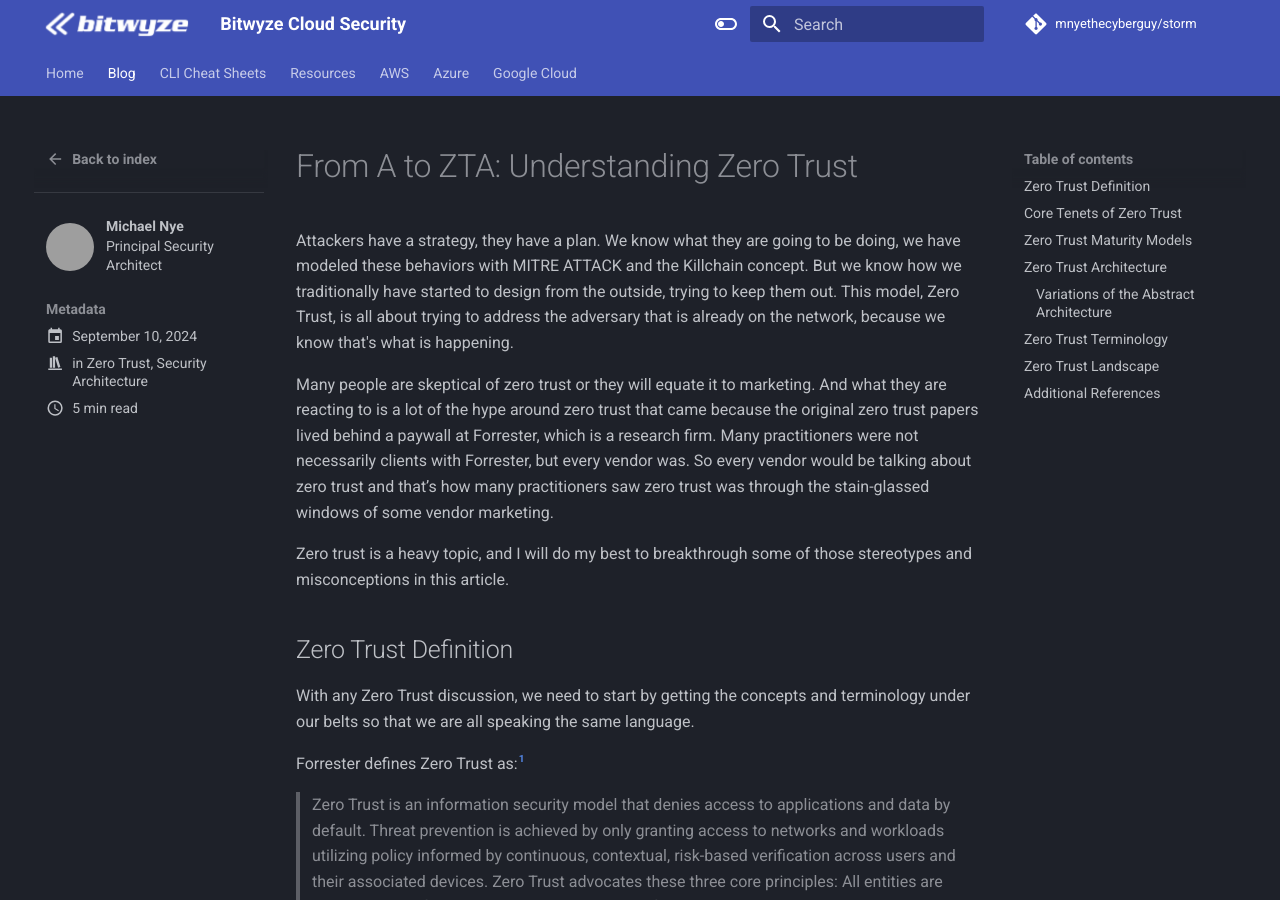
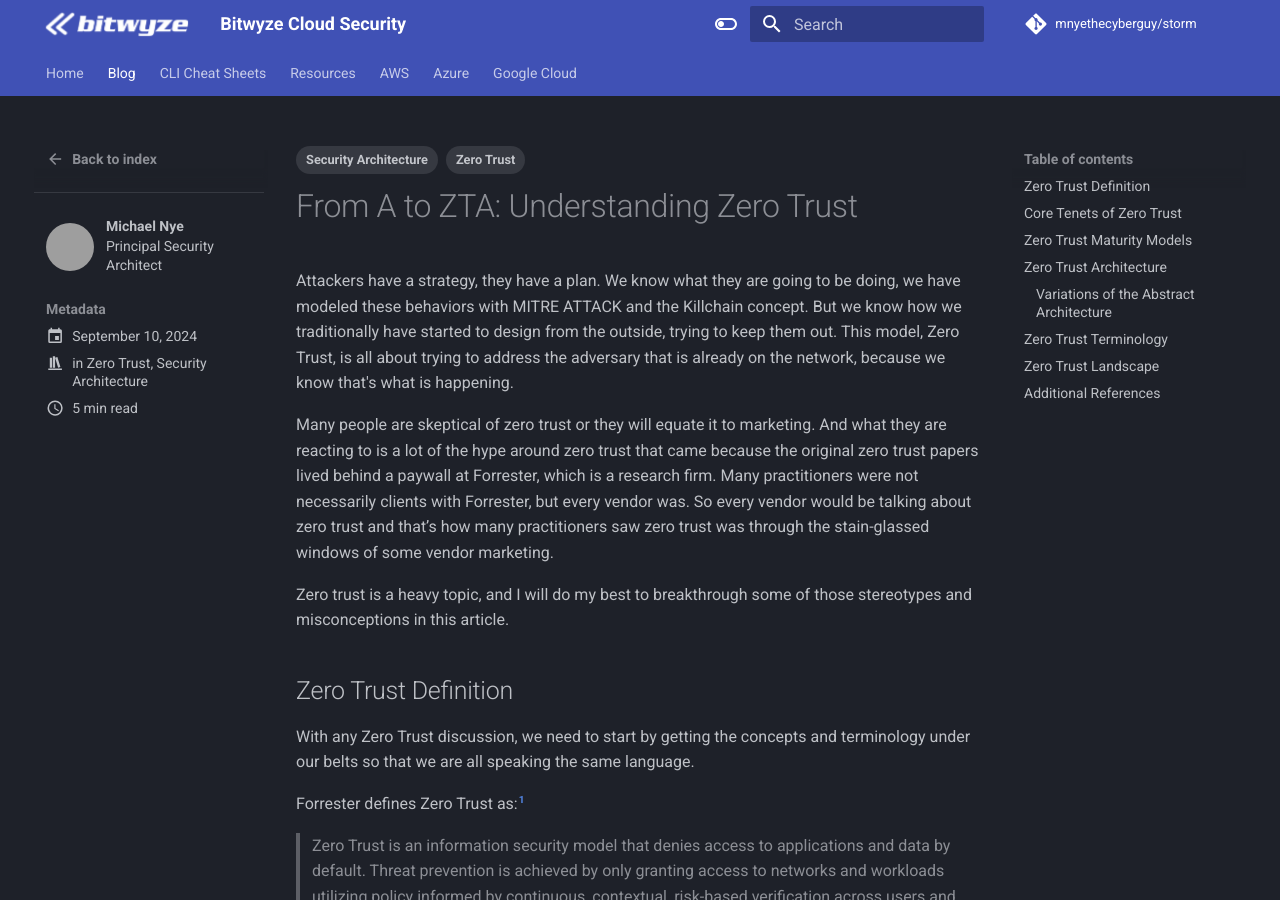
Before and after one commit to mnyethecyberguy/storm, an MkDocs documentation site: the page built from docs/blog/posts/zt-overview.md, in a window 1280 px wide and 900 px high. Built offline with MkDocs 1.6.1 and Material for MkDocs 9.7.7, drawn with Linux system fonts in a browser that asks for light colours; comment, search, counter and statistics services are not loaded; grey boxes are pictures that could not be loaded.

```diff
--- a/docs/blog/posts/zt-overview.md
+++ b/docs/blog/posts/zt-overview.md
@@ -4,6 +4,9 @@ date: 2024-09-10
 authors:
   - mnye
 categories:
+  - Zero Trust
+  - Security Architecture
+tags:
   - Zero Trust
   - Security Architecture
 ---
--- a/mkdocs.yml
+++ b/mkdocs.yml
@@ -43,6 +43,7 @@ extra_css:
 plugins:
   - blog
   - search
+  - tags
 
 # Customization
 extra:
```
Also changed, not shown: docs/resources/references.md (+2 -0 lines).
